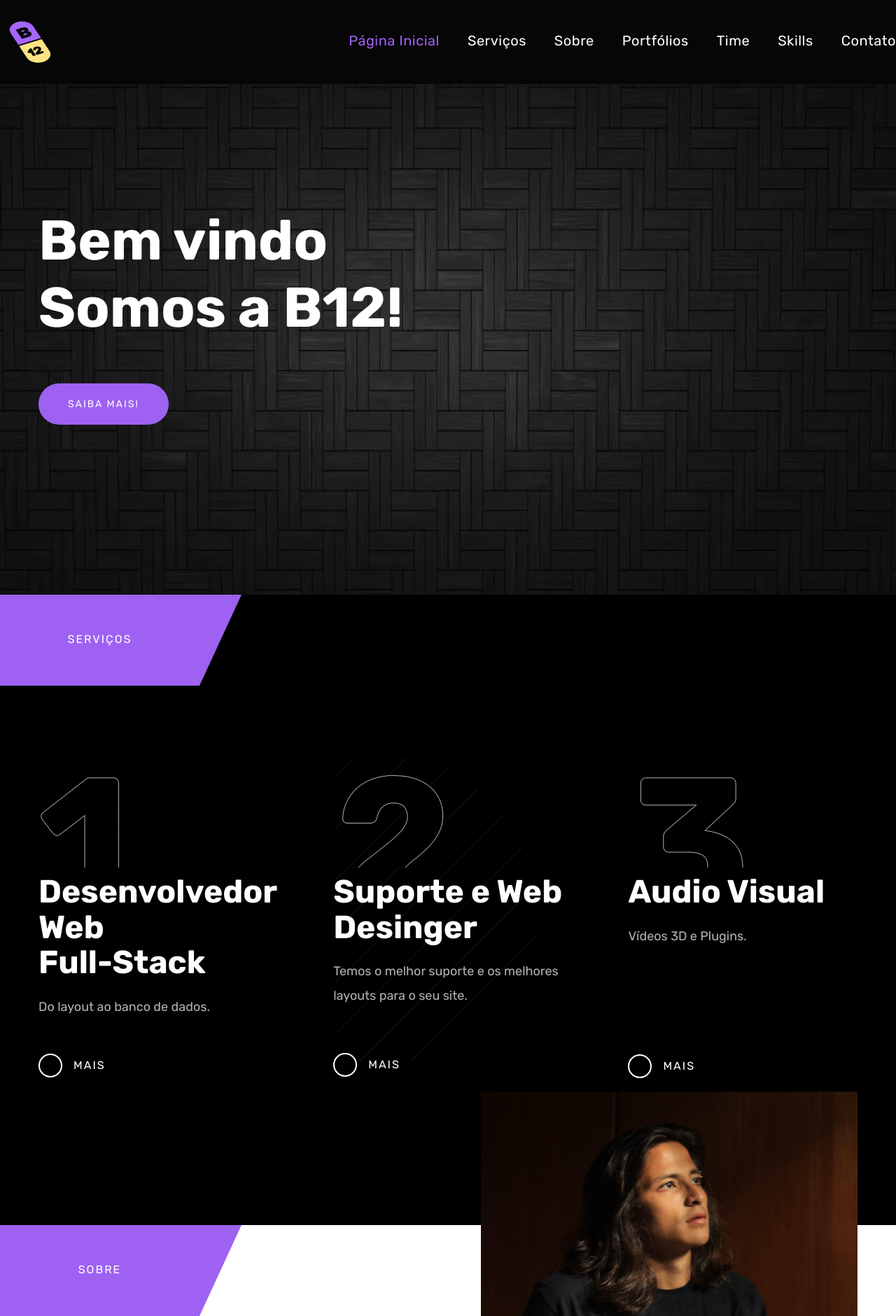
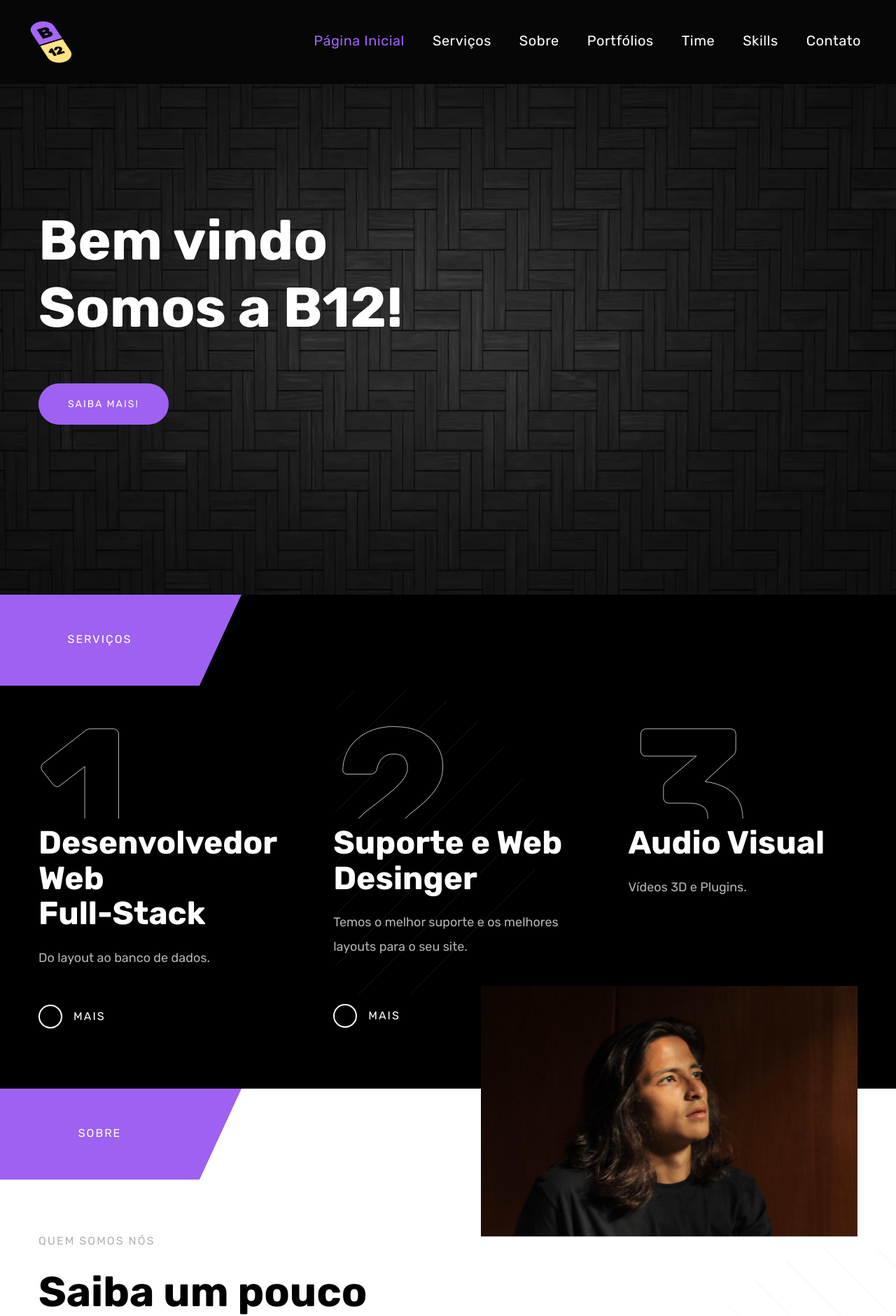
Before and after one commit to lucasmatutani/portfolio-b12, a PHP site: page / in a window 1280 px wide. Shown: the top 1881 px of the page at 70% size. Run offline with PHP 8.4, Linux system fonts and the light colour scheme.

Commit message:
correção de bugs responsivos

```diff
--- a/index.php
+++ b/index.php
@@ -129,8 +129,8 @@ if (isset($_POST['submit'])) {
                         SERVIÇOS
                     </h3>
                 </div>
-                <div class="section-wrapper block content-1170 center-relative" >
-                    <div class="content-wrapper" style="margin-bottom: 40px;">
+                <div class="section-wrapper block content-1170 center-relative" style="padding: 130px 0 30px 0;">
+                    <div class="content-wrapper">
 
                         <div class="one_third">
                             <div class="service-holder">
@@ -433,7 +433,7 @@ if (isset($_POST['submit'])) {
                         TIME
                     </h3>
                 </div>
-                <div class="section-wrapper block content-1170 center-relative">
+                <div class="section-wrapper block content-1170 center-relative" style="padding: 150px 0 115px 0;">
                     <div class="content-wrapper">
                         <div class="member member-left">
                             <img src="images/eu_vertical.jpeg" alt="">
--- a/style.css
+++ b/style.css
@@ -149,6 +149,7 @@ body pre {
     transform: translateY(-50%);
     top: 50%;
     color: #fff;
+    margin-left: 30px;
 
 }
 
@@ -206,6 +207,7 @@ body pre {
 
 #header-main-menu {
     display: inline-block;
+    margin-right: 50px;
 }
 
 .sm-clean .has-submenu {
@@ -1330,7 +1332,7 @@ h1.big-text {
 
 .skills-holder {
     position: relative;
-    margin: 40px 0;
+    /* margin: 40px 0; */
 }
 
 .skill-holder {
```
